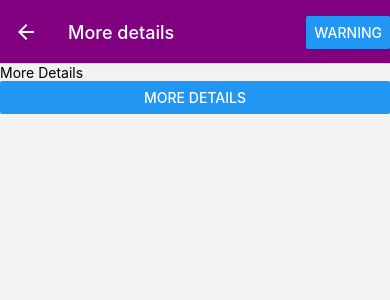
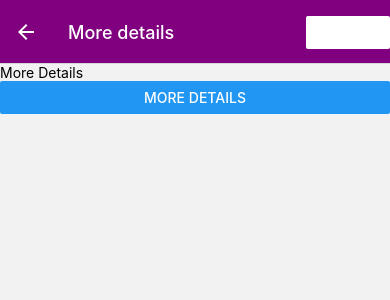
Before and after one commit to beibeixx/CS5520, a React Native app: screen /Details in a window 390 px wide. Shown: the top 300 px of the page. Built offline with nearby package versions, Linux system fonts and the light colour scheme.

Commit message:
Update the warning button in GoalDetails about lab4 to make it more clear for the warning icon change

```diff
--- a/Components/GoalDetails.js
+++ b/Components/GoalDetails.js
@@ -4,26 +4,18 @@ import React, { useState, useEffect } from "react";
 export default function GoalDetails({ navigation, route }) {
   const [isWarning, setIsWarning] = useState(false);
 
+  function warningHandler() {
+    setIsWarning(true);
+    navigation.setOptions({ title: "Warning!" });
+  }
+
   useEffect(() => {
     navigation.setOptions({
       headerRight: () => (
-        <Button
-          title="Warning"
-          onPress={() => {
-            // setIsWarning((prevState) => !prevState);
-            setIsWarning(true);
-            navigation.setOptions({
-              title: isWarning
-                ? route.params
-                  ? route.params.goalData.text
-                  : "More details"
-                : "Warning!",
-            });
-          }}
-        />
+        <Button title="Warning" color="white" onPress={warningHandler} />
       ),
     });
-  }, [navigation]);
+  }, []);
 
   function moreDetailsHandler() {
     navigation.push("Details");
```
